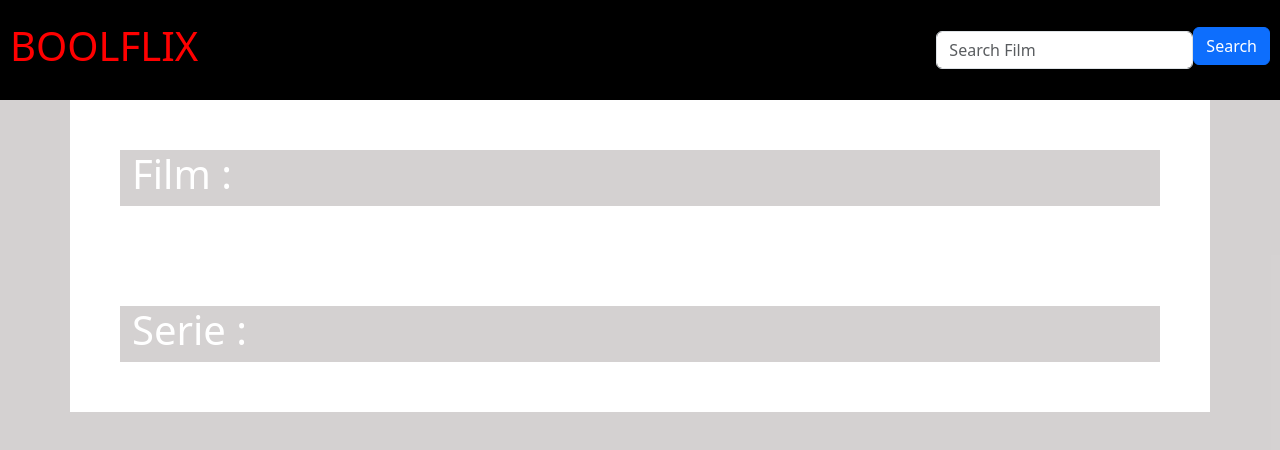
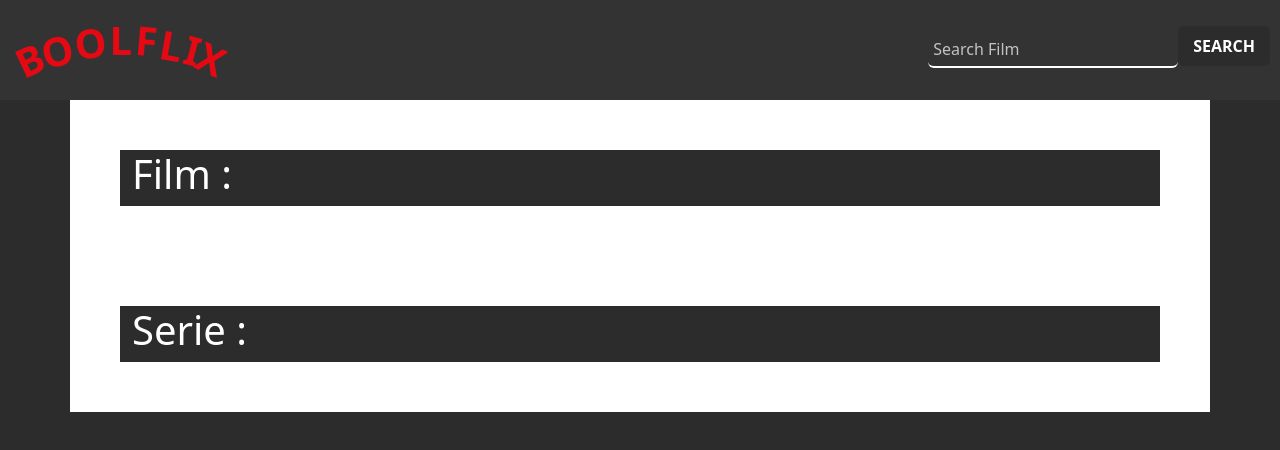
Before and after one commit to Manuell00/vite-boolflix, a Vue app: page / in a window 1280 px wide. Shown: the top 450 px of the page. Built offline with nearby package versions, Linux system fonts and the light colour scheme.

Commit message:
Header change title

```diff
--- a/src/components/AppHeader.vue
+++ b/src/components/AppHeader.vue
@@ -18,7 +18,16 @@ export default {
 <!-- TEMPLATE -->
 <template>
     <header>
-        <h1 class="title">Boolflix</h1>
+        <h1 class="title">
+            <span id="letter1">B</span>
+            <span id="letter2">o</span>
+            <span id="letter3">o</span>
+            <span id="letter4">l</span>
+            <span id="letter5">f</span>
+            <span id="letter6">l</span>
+            <span id="letter7">i</span>
+            <span id="letter8">x</span>
+        </h1>
         <div id="search">
             <!-- Aggancio il v-model al searchText, trim invece taglia gli spazi all'inizioe alla fine -->
             <input class="form-control" type="text" id="search-character" placeholder="Search Film"
@@ -33,25 +42,59 @@ export default {
     </header>
 </template>
 
-
 <!-- STYLE -->
 <style scoped lang="scss">
 @use '../styles/general.scss';
-
+@use '../styles/partials/_variables.scss' as *;
 
 header {
     height: 100px;
-    background-color: black;
+    background-color: rgba(0, 0, 0, 0.8);
     display: flex;
     align-items: center;
     justify-content: space-between;
     padding: 10px;
 
-    h1 {
+    .title {
         font-size: 40px;
-        font-weight: 300;
+        font-weight: 800;
         text-transform: uppercase;
-        color: red;
+        color: $title-color;
+        letter-spacing: 3px;
+        /* Aggiunto spazio tra le lettere */
+        display: flex;
+    }
+
+    #letter1 {
+        transform: rotate(-25deg) translateY(15px);
+    }
+
+    #letter2 {
+        transform: rotate(-15deg) translateY(5px);
+    }
+
+    #letter3 {
+        transform: rotate(-8deg) translateY(-3px);
+    }
+
+    #letter4 {
+        transform: rotate(0deg) translateY(-6px);
+    }
+
+    #letter5 {
+        transform: rotate(5deg) translateY(-5px);
+    }
+
+    #letter6 {
+        transform: rotate(10deg) translateY(0px);
+    }
+
+    #letter7 {
+        transform: rotate(15deg) translateY(5px);
+    }
+
+    #letter8 {
+        transform: rotate(25deg) translateY(15px);
     }
 
     #search {
@@ -60,5 +103,30 @@ header {
         align-items: center;
     }
 
+    input[type="text"] {
+        background-color: transparent;
+        border: none;
+        border-bottom: 2px solid white;
+        color: white;
+        padding: 5px;
+        font-size: 16px;
+        outline: none;
+        width: 250px;
+
+        &::placeholder {
+            color: white;
+            opacity: 0.7;
+        }
+    }
+
+    .btn-primary {
+        background-color: $bg-color;
+        border: none;
+        font-weight: 600;
+        font-size: 16px;
+        padding: 8px 15px;
+        text-transform: uppercase;
+        cursor: pointer;
+    }
 }
 </style>
--- a/src/styles/partials/_variables.scss
+++ b/src/styles/partials/_variables.scss
@@ -1,2 +1,3 @@
 // COLOR
-$bg-color:rgba(39, 25, 25, 0.198)
+$bg-color:rgba(44, 44, 44, 1);
+$title-color:rgba(229, 9, 20, 1);
```
